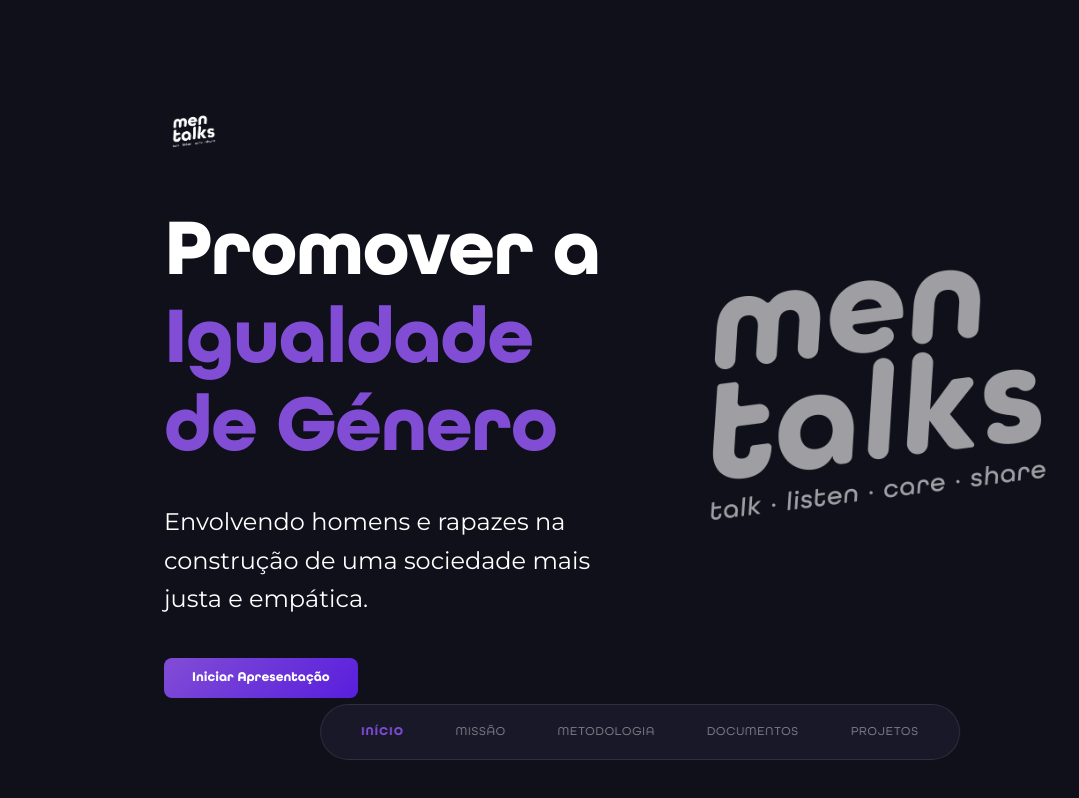
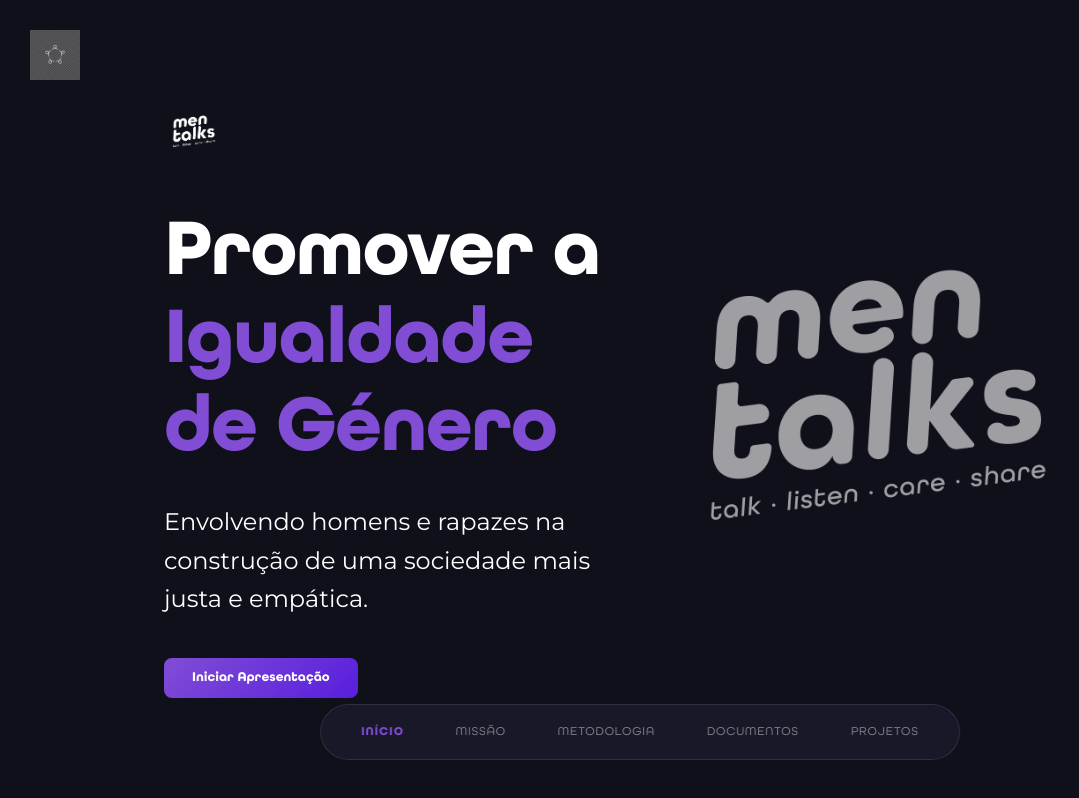
Before and after one commit to barbizani/MenTalks_repo, a website built with Vite: page index.html in a window 1280 px wide. Shown: the whole page, without its empty margins (0-1079 px from the left). Built offline with nearby package versions, Linux system fonts and the light colour scheme.

Commit message:
UI: Added brand icon to top-left corner across all pages

```diff
--- a/index.html
+++ b/index.html
@@ -22,6 +22,9 @@
   </head>
   <body>
     <div id="app">
+      <div style="position: fixed; top: 30px; left: 30px; z-index: 1000; pointer-events: none;">
+        <img src="/src/assets/icons/conversation_circle_white.png" alt="Conversation Icon" style="width: 50px; height: auto; opacity: 0.8;">
+      </div>
       <div class="deck-container" id="main-deck">
 
         <!-- SLIDE 1: HERO -->
```
Also changed, not shown: politica.html (+3 -0 lines), relatorio-2025.html (+3 -0 lines), src/assets/icons/conversation_circle_white.png (added).
